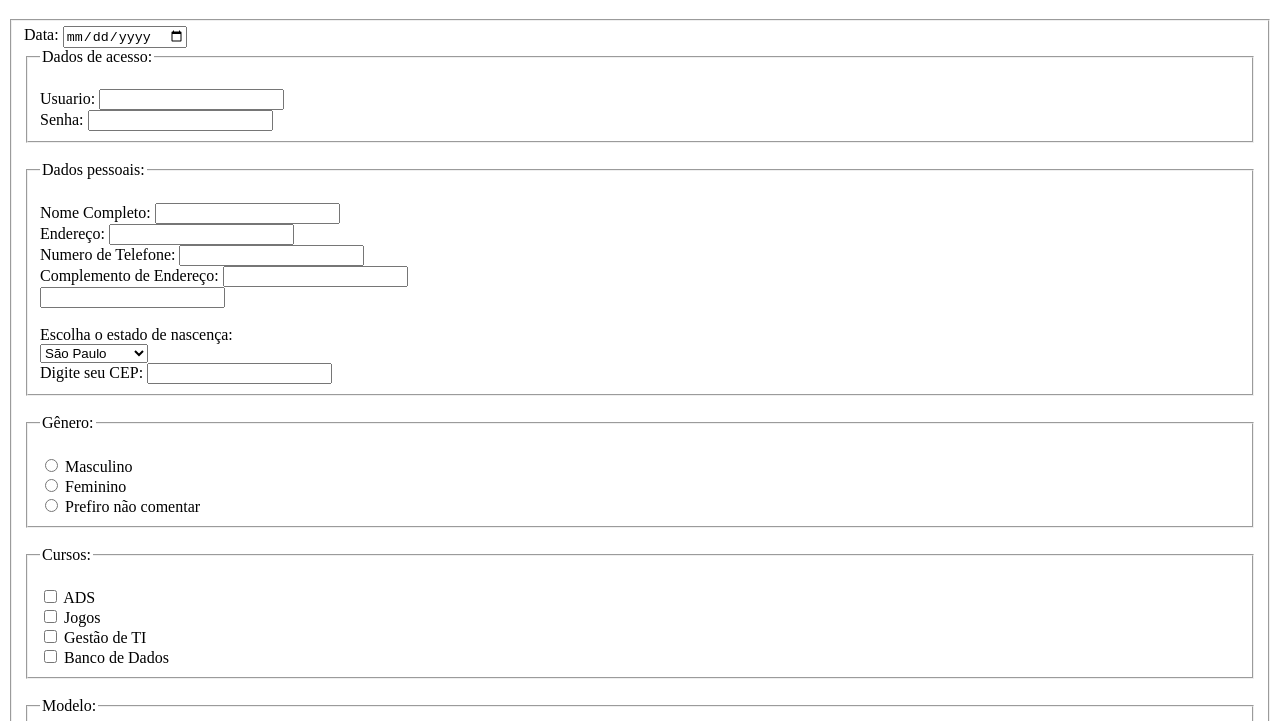
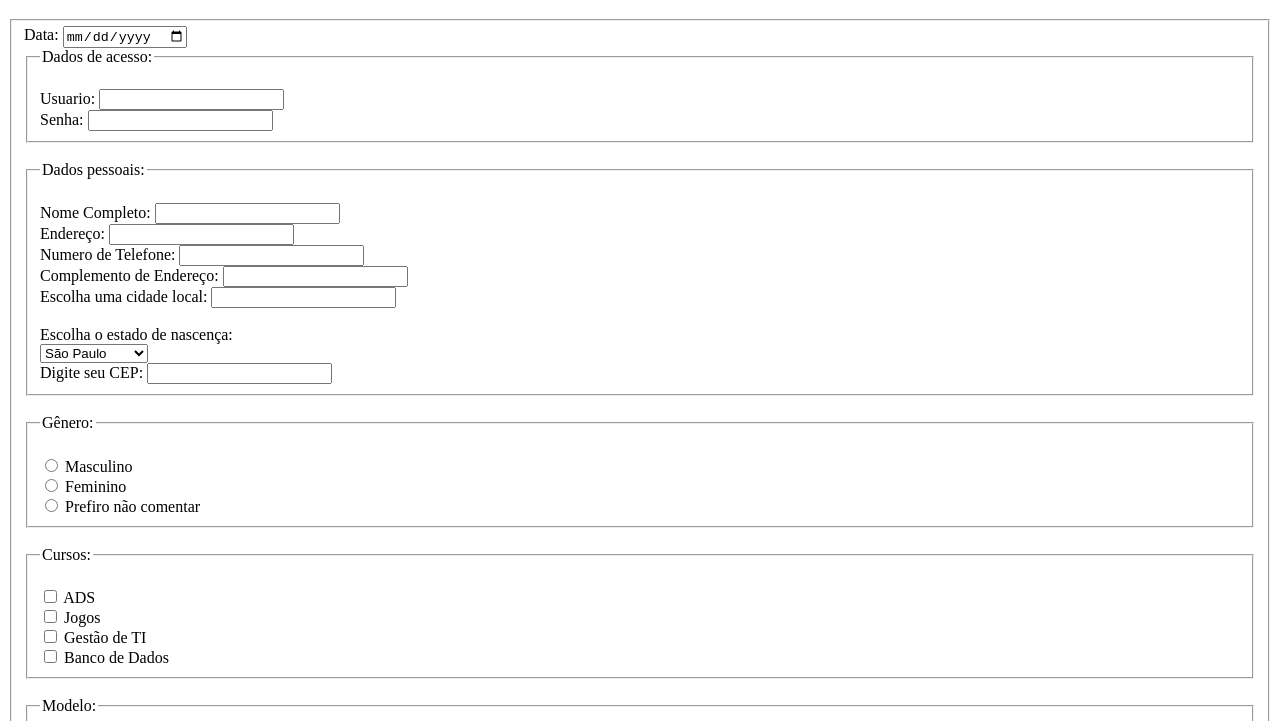
Before and after one commit to gabrielgiulicosta/GabrielCosta, a plain HTML site: page index.html in a window 1280 px wide. Shown: the part 79-800 px from the top of the page. Drawn offline with Linux system fonts and the light colour scheme.

Commit message:
add label cities

```diff
--- a/index.html
+++ b/index.html
@@ -38,7 +38,8 @@
 <label for="complement">Complemento de Endereço:</label>
 <input type="text" id="complement" name="complement" value="">
 <br>
-<input list="Cities" name="Citie"><br>
+<label for="Cities">Escolha uma cidade local:</label>
+<input list="Cities" name="Citie" id="Cities"><br>
 <datalist id="Cities">
 <option value="Sorocaba">
 <option value="Votorantim">
```
